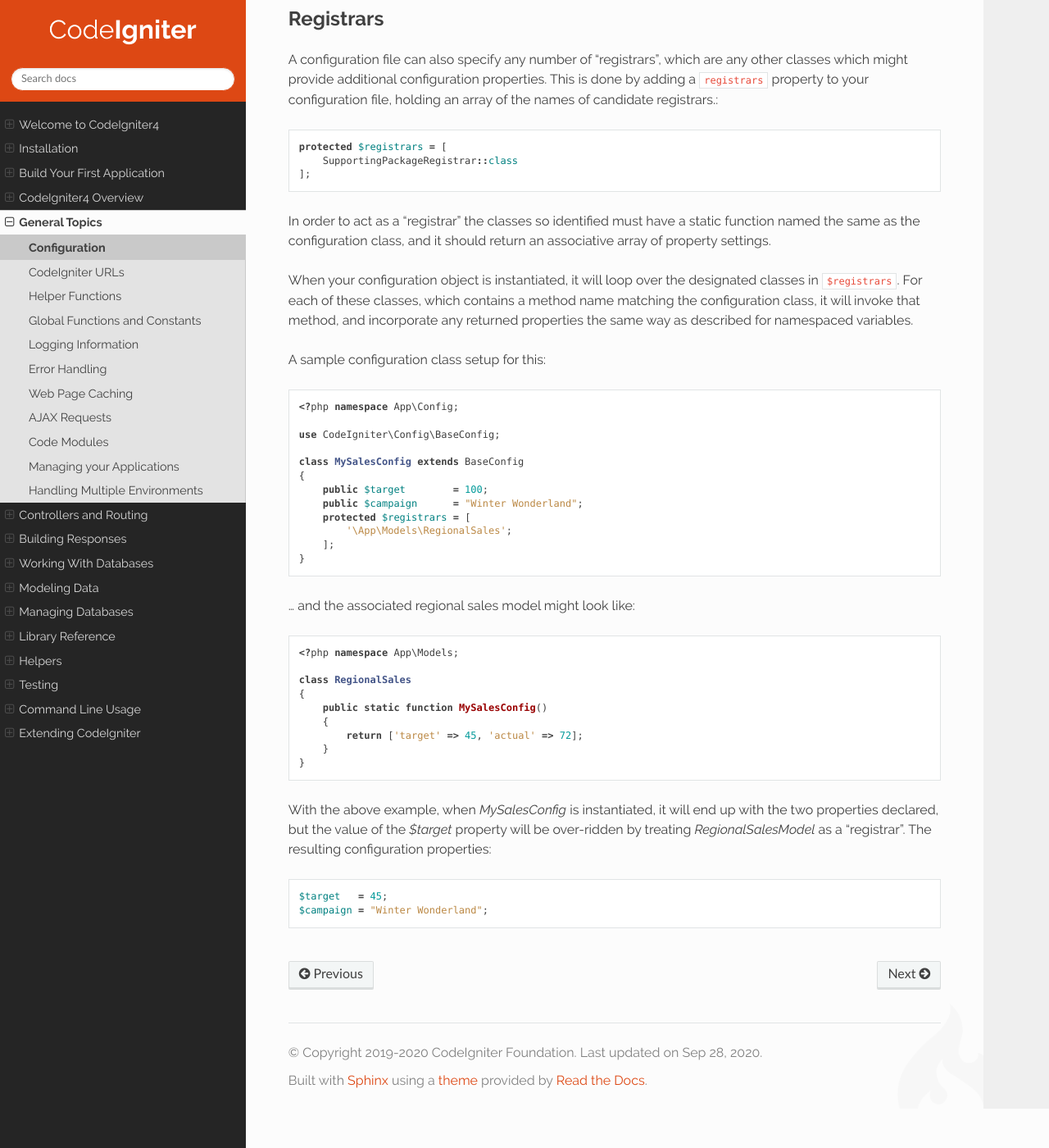
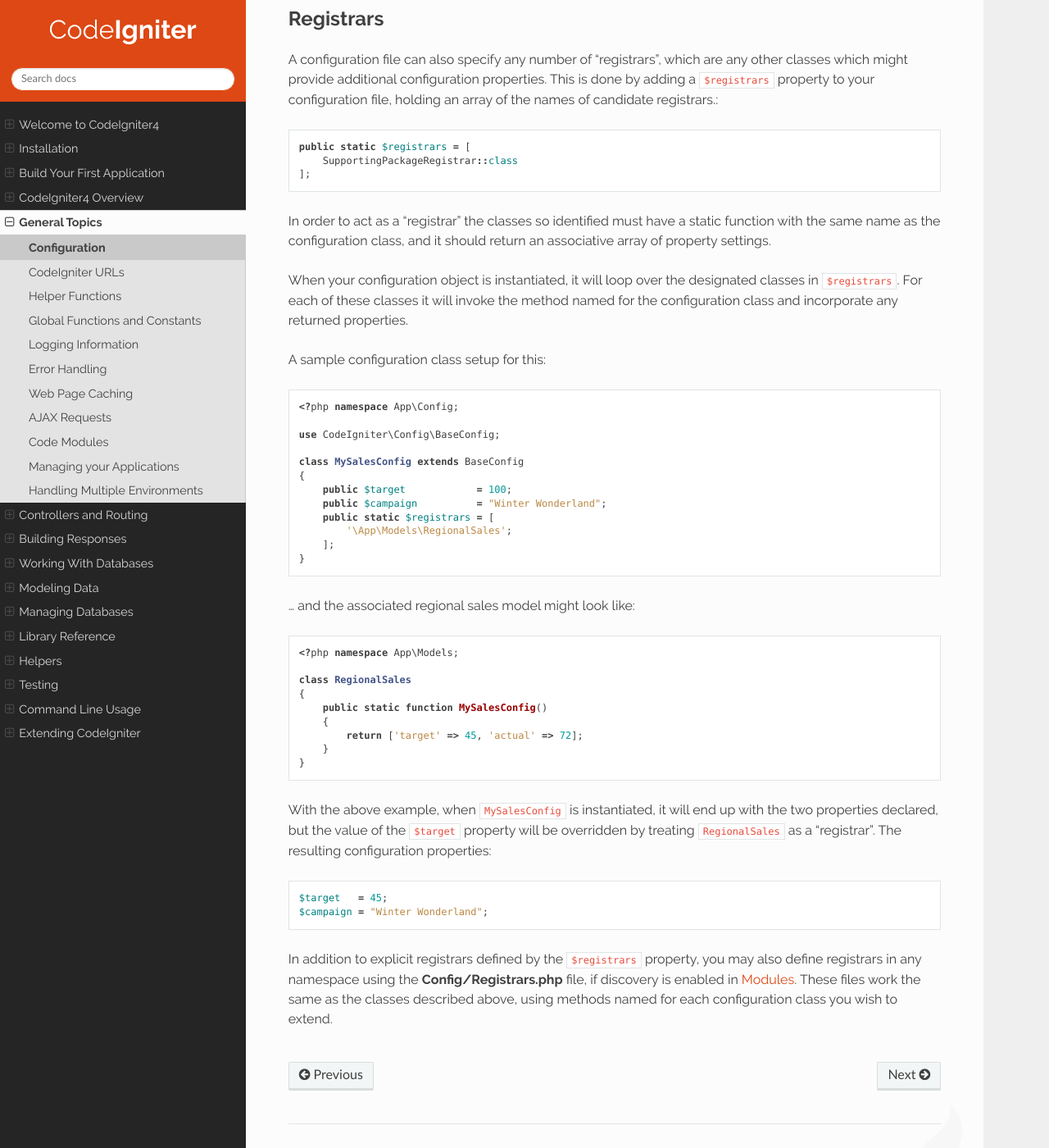
Before and after one commit to NEKOGET/ci4_user_guide_src, a Sphinx documentation site: the page built from source/general/configuration.rst, in a window 1280 px wide and 1400 px high, scrolled down 5634 px. Shown: the whole window at 82% size. Built offline with Sphinx 7.4.7 and the Read the Docs theme 2.0.0, drawn with Linux system fonts in a browser that asks for light colours.

Commit message:
Clean, expand, and correct Registrar docs

```diff
--- a/source/general/configuration.rst
+++ b/source/general/configuration.rst
@@ -229,21 +229,20 @@ Registrars
 
 A configuration file can also specify any number of "registrars", which are any
 other classes which might provide additional configuration properties.
-This is done by adding a ``registrars`` property to your configuration file,
+This is done by adding a ``$registrars`` property to your configuration file,
 holding an array of the names of candidate registrars.::
 
-    protected $registrars = [
+    public static $registrars = [
         SupportingPackageRegistrar::class
     ];
 
 In order to act as a "registrar" the classes so identified must have a
-static function named the same as the configuration class, and it should return an associative
+static function with the same name as the configuration class, and it should return an associative
 array of property settings.
 
 When your configuration object is instantiated, it will loop over the
-designated classes in ``$registrars``. For each of these classes, which contains a method name matching
-the configuration class, it will invoke that method, and incorporate any returned properties
-the same way as described for namespaced variables.
+designated classes in ``$registrars``. For each of these classes it will invoke
+the method named for the configuration class and incorporate any returned properties.
 
 A sample configuration class setup for this::
 
@@ -253,9 +252,9 @@ A sample configuration class setup for this::
 
     class MySalesConfig extends BaseConfig
     {
-        public $target        = 100;
-        public $campaign      = "Winter Wonderland";
-        protected $registrars = [
+        public $target            = 100;
+        public $campaign          = "Winter Wonderland";
+        public static $registrars = [
             '\App\Models\RegionalSales';
         ];
     }
@@ -272,9 +271,14 @@ A sample configuration class setup for this::
         }
     }
 
-With the above example, when `MySalesConfig` is instantiated, it will end up with
-the two properties declared, but the value of the `$target` property will be over-ridden
-by treating `RegionalSalesModel` as a "registrar". The resulting configuration properties::
+With the above example, when ``MySalesConfig`` is instantiated, it will end up with
+the two properties declared, but the value of the ``$target`` property will be overridden
+by treating ``RegionalSales`` as a "registrar". The resulting configuration properties::
 
     $target   = 45;
     $campaign = "Winter Wonderland";
+
+In addition to explicit registrars defined by the ``$registrars`` property, you may also
+define registrars in any namespace using the **Config/Registrars.php** file, if discovery
+is enabled in :doc:`Modules </general/modules>`. These files work the same as the classes
+described above, using methods named for each configuration class you wish to extend.
```
